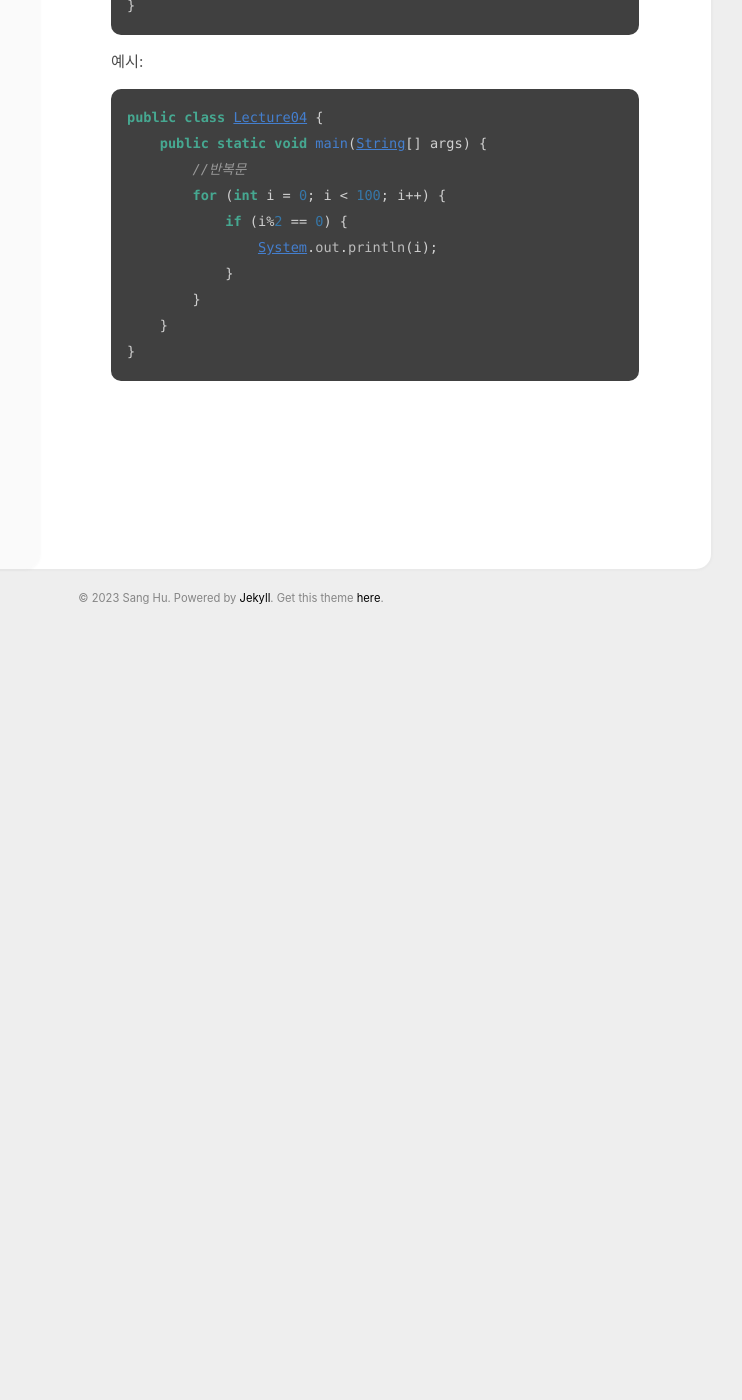
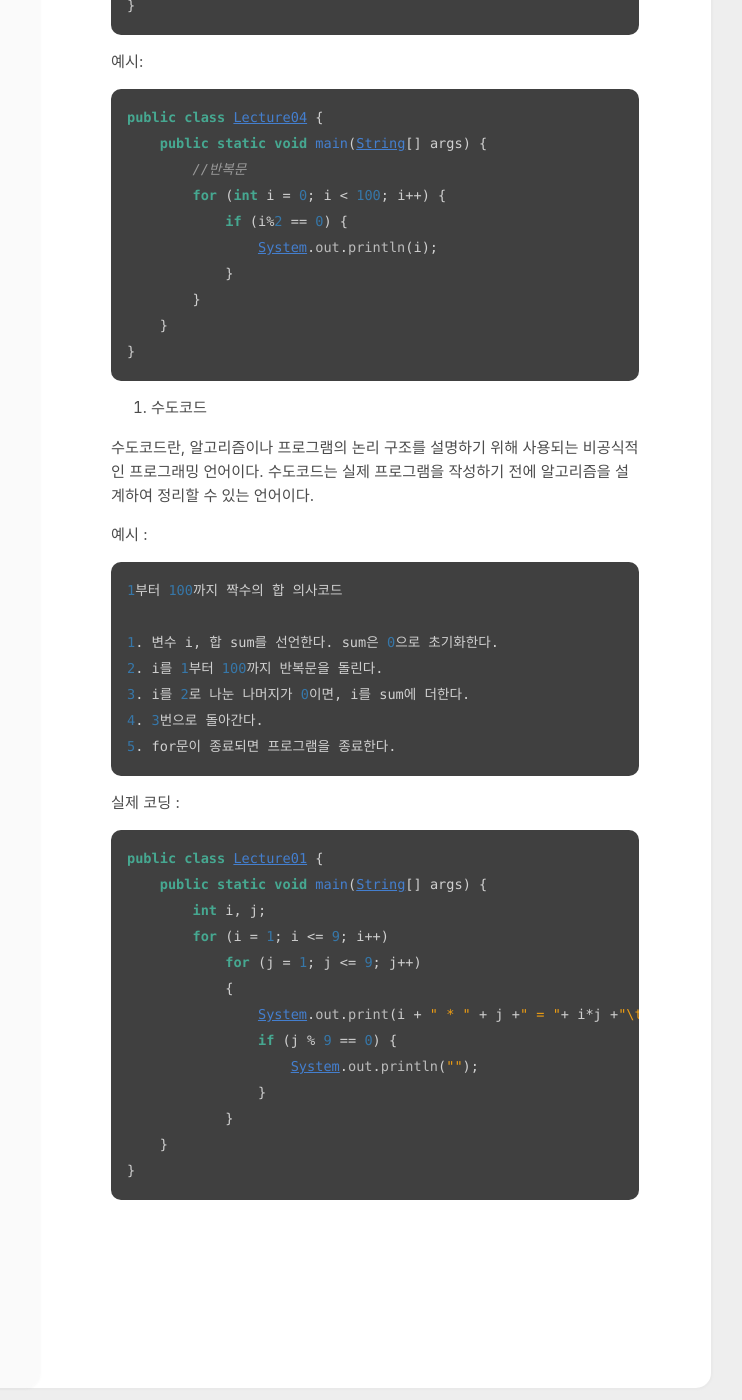
Before and after one commit to hoohoo1220/blog, a Jekyll site: the page built from _posts/2023-03-19-java-practice.md, in a window 1280 px wide and 1400 px high, scrolled down 2314 px. Shown: the whole window, without its empty margins (409-1151 px from the left). Built offline with Jekyll 4.4.1, drawn with Linux system fonts in a browser that asks for light colours; before the commit the page ends 2944 px from its top, so only the background shows below that.

Commit message:
수도코드 내용 추가

````diff
--- a/_posts/2023-03-19-java-practice.md
+++ b/_posts/2023-03-19-java-practice.md
@@ -119,3 +119,38 @@ public class Lecture04 {
     }
 }
 ```
+
+
+5. 수도코드
+
+수도코드란, 알고리즘이나 프로그램의 논리 구조를 설명하기 위해 사용되는 비공식적인 프로그래밍 언어이다. 수도코드는 실제 프로그램을 작성하기 전에 알고리즘을 설계하여 정리할 수 있는 언어이다.
+
+예시 :
+
+```java
+1부터 100까지 짝수의 합 의사코드
+
+1. 변수 i, 합 sum를 선언한다. sum은 0으로 초기화한다.
+2. i를 1부터 100까지 반복문을 돌린다.
+3. i를 2로 나눈 나머지가 0이면, i를 sum에 더한다.
+4. 3번으로 돌아간다.
+5. for문이 종료되면 프로그램을 종료한다.
+```
+
+실제 코딩 :
+
+```java
+public class Lecture01 {
+    public static void main(String[] args) {
+        int i, j;
+        for (i = 1; i <= 9; i++)
+            for (j = 1; j <= 9; j++)
+            {
+                System.out.print(i + " * " + j +" = "+ i*j +"\t");
+                if (j % 9 == 0) {
+                    System.out.println("");
+                }
+            }
+    }
+}
+```
````
